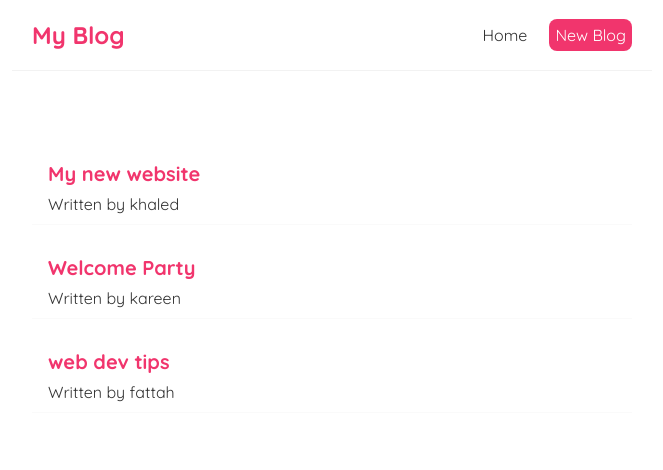
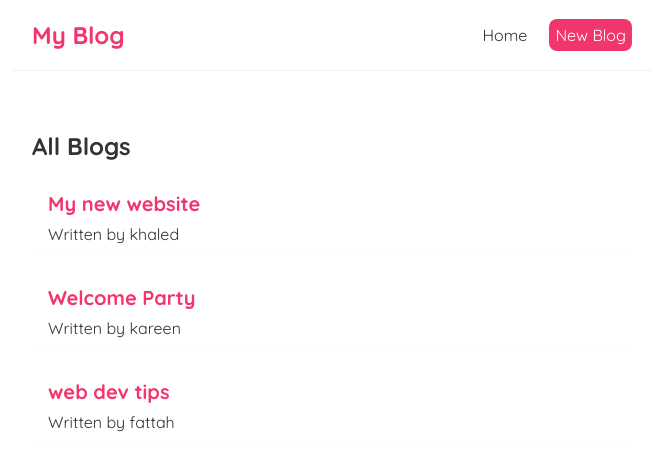
Before and after one commit to khaledsaleh07/blog, a React (Create React App) app: page / in a window 1280 px wide. Shown: the top 470 px of the page, without its empty margins (308-971 px from the left). Built offline with nearby package versions, Linux system fonts and the light colour scheme.

Commit message:
using props

```diff
--- /dev/null
+++ b/src/BlogList.js
@@ -0,0 +1,18 @@
+const BlogList = (props) => {
+    const blogs = props.blogs;
+    const title = props.title;
+
+    return (
+        <div className="blog-list">
+            <h2> {title} </h2>
+            { blogs.map( (blog) => (
+                <div className="blog-preview" key={blog.id}>
+                    <h2>{ blog.title }</h2>
+                    <p>Written by {blog.author} </p>
+                </div>
+            )) }
+        </div>
+     );
+}
+
+export default BlogList;
--- a/src/Home.js
+++ b/src/Home.js
@@ -1,4 +1,5 @@
 import {useState} from 'react';
+import BlogList from './BlogList';
 
 const Home = () => {
     const [blogs, setBlogs] = useState([
@@ -9,12 +10,7 @@
 
     return (
         <div className="home">
-            { blogs.map( (blog) => (
-                <div className="blog-preview" key={blog.id}>
-                    <h2>{ blog.title }</h2>
-                    <p>Written by {blog.author} </p>
-                </div>
-            )) }
+            <BlogList blogs = {blogs} title="All Blogs" />
         </div>
     );
 }
```
